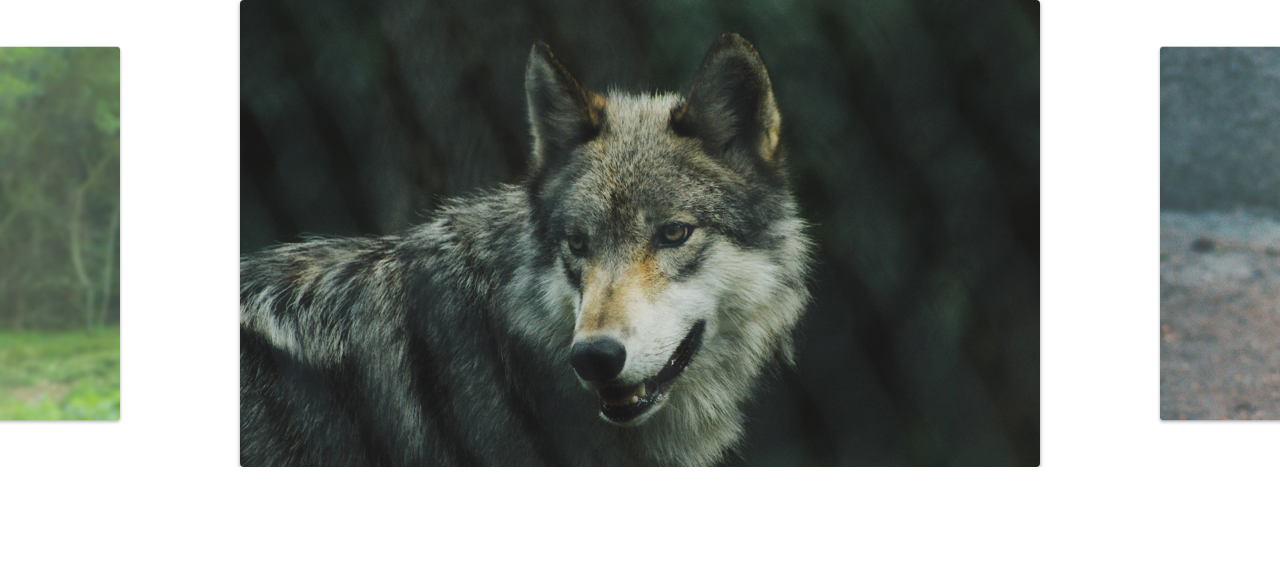
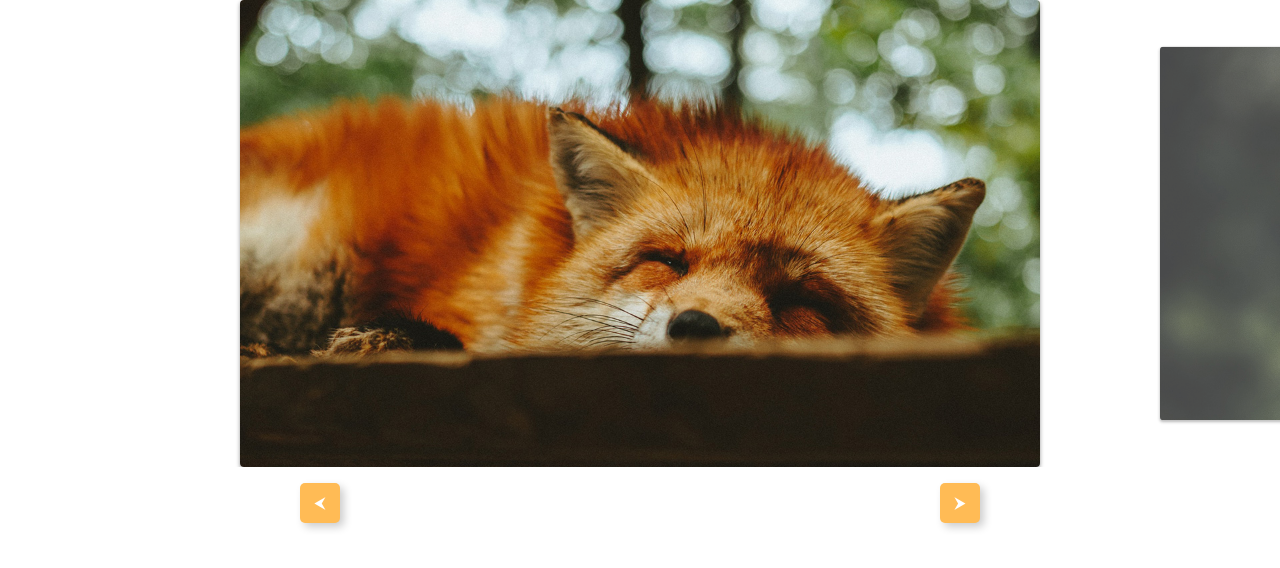
Before and after one commit to gabriellytegon/Slide-Curso-Origamid, a plain HTML site: page index.html in a window 1280 px wide. Drawn offline with Linux system fonts and the light colour scheme.

Commit message:
Prev and next navigation finished

```diff
--- a/css/style.css
+++ b/css/style.css
@@ -42,3 +42,22 @@ img {
   opacity: 1;
   transform: scale(1);
 }
+
+.arrowNav {
+  display: flex;
+  margin-top: 16px;
+  justify-content: space-around;
+}
+
+.next,
+.prev {
+  background-color: #fb5;
+  border: none;
+  font-size: 16px;
+  color: white;
+  border-radius: 5px;
+  width: 40px;
+  height: 40px;
+  cursor: pointer;
+  box-shadow: 4px 4px 8px rgba(0, 0, 0, 0.2);
+}
--- a/index.html
+++ b/index.html
@@ -17,6 +17,11 @@
         <li><img src="img/foto6.jpg" alt="" /></li>
       </ul>
     </div>
+    <div class="arrowNav">
+      <button class="prev">&#11164;</button>
+      <button class="next">&#11166;</button>
+    </div>
+
     <script type="module" src="js/script.js"></script>
   </body>
 </html>
--- a/js/script.js
+++ b/js/script.js
@@ -1,5 +1,5 @@
-import Slide from "./slide.js";
+import { SlideNav } from "./slide.js";
 
-const slide = new Slide(".slide", ".slideWrapper");
+const slide = new SlideNav(".slide", ".slideWrapper");
 slide.init();
-slide.changeSlide(3);
+slide.addArrow(".prev", ".next");
--- a/js/slide.js
+++ b/js/slide.js
@@ -1,6 +1,6 @@
 import debounce from "./debounce.js";
 
-export default class Slide {
+export class Slide {
   constructor(slide, wrapper) {
     this.slide = document.querySelector(slide);
     this.wrapper = document.querySelector(wrapper);
@@ -144,6 +144,8 @@ export default class Slide {
     this.onMove = this.onMove.bind(this);
     this.onEnd = this.onEnd.bind(this);
     this.onResize = debounce(this.onResize.bind(this), 200);
+    this.activePrevSlide = this.activePrevSlide.bind(this);
+    this.activeNextSlide = this.activeNextSlide.bind(this);
   }
 
   init() {
@@ -152,6 +154,20 @@ export default class Slide {
     this.addSlideEvents();
     this.slidesConfig();
     this.addResizeEvent();
+    this.changeSlide(0);
     return this;
   }
 }
+
+export class SlideNav extends Slide {
+  addArrow(prev, next) {
+    this.prevElement = document.querySelector(prev);
+    this.nextElement = document.querySelector(next);
+    this.addArrowEvent();
+  }
+
+  addArrowEvent() {
+    this.prevElement.addEventListener("click", this.activePrevSlide);
+    this.nextElement.addEventListener("click", this.activeNextSlide);
+  }
+}
```
